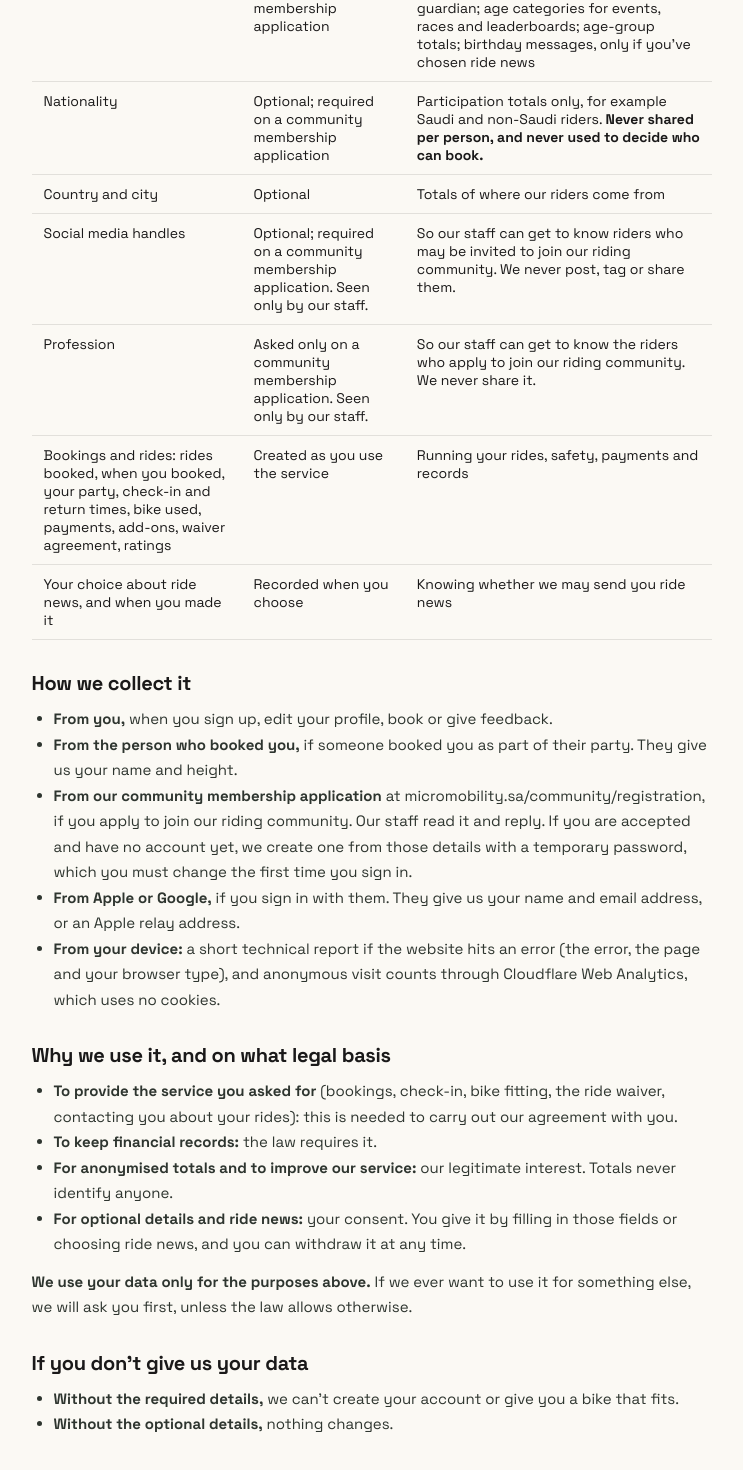
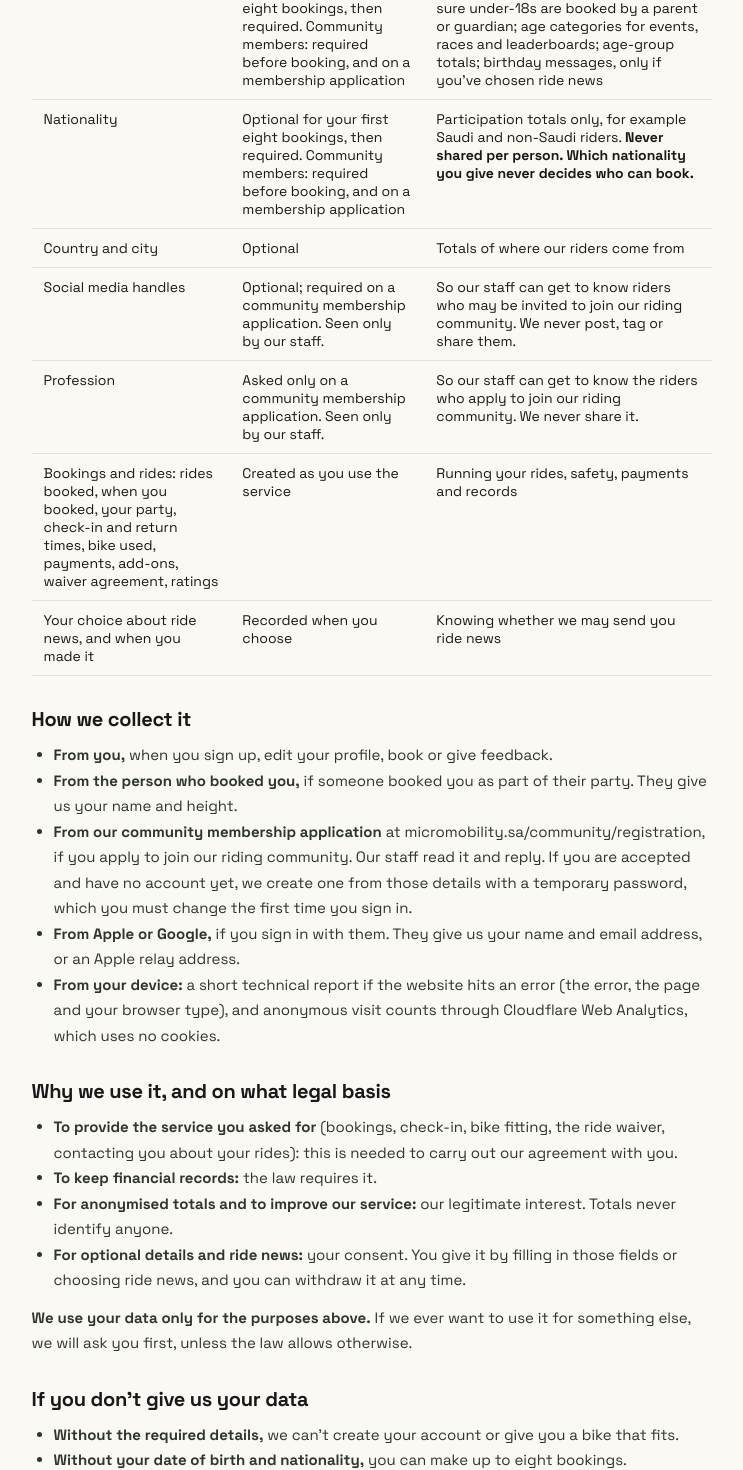
Before and after one commit to ahmadbMM/mm-platform, a Next.js app in the folder apps/web/: page /en/privacy in a window 1280 px wide. Shown: the part 983-2453 px from the top of the page, without its empty margins (58-801 px from the left). Built offline with nearby package versions, Linux system fonts and the light colour scheme; no server answers; the database is empty.

Commit message:
The Privacy Notice says when birth date and nationality are required (synced from the booking app, notice 2026-09-25)

```diff
--- a/apps/web/src/content/privacy-notice.ts
+++ b/apps/web/src/content/privacy-notice.ts
@@ -2,7 +2,7 @@
 // (MicromobilityRentalsSystem app.src.html). Do not edit here: change it in the booking app and
 // run the script again, so the two never disagree.
 export type NoticeBlock = { h?: string; p?: string; ul?: string[]; table?: { head: string[]; rows: string[][] } };
-export const PRIVACY_VERSION = "2026-09-23";
+export const PRIVACY_VERSION = "2026-09-25";
 export const PRIVACY_NOTICE: { en: NoticeBlock[]; ar: NoticeBlock[] } = {
  "en": [
   {
@@ -52,13 +52,13 @@ export const PRIVACY_NOTICE: { en: NoticeBlock[]; ar: NoticeBlock[] } = {
      ],
      [
       "Date of birth",
-      "Optional; required on a community membership application",
+      "Optional for your first eight bookings, then required. Community members: required before booking, and on a membership application",
       "Age rules and safety, including making sure under-18s are booked by a parent or guardian; age categories for events, races and leaderboards; age-group totals; birthday messages, only if you’ve chosen ride news"
      ],
      [
       "Nationality",
-      "Optional; required on a community membership application",
-      "Participation totals only, for example Saudi and non-Saudi riders. <strong>Never shared per person, and never used to decide who can book.</strong>"
+      "Optional for your first eight bookings, then required. Community members: required before booking, and on a membership application",
+      "Participation totals only, for example Saudi and non-Saudi riders. <strong>Never shared per person. Which nationality you give never decides who can book.</strong>"
      ],
      [
       "Country and city",
@@ -120,7 +120,8 @@ export const PRIVACY_NOTICE: { en: NoticeBlock[]; ar: NoticeBlock[] } = {
   {
    "ul": [
     "<strong>Without the required details,</strong> we can’t create your account or give you a bike that fits.",
-    "<strong>Without the optional details,</strong> nothing changes."
+    "<strong>Without your date of birth and nationality,</strong> you can make up to eight bookings. Community members can’t book until they add them.",
+    "<strong>Without the other optional details,</strong> nothing changes."
    ]
   },
   {
@@ -300,13 +301,13 @@ export const PRIVACY_NOTICE: { en: NoticeBlock[]; ar: NoticeBlock[] } = {
      ],
      [
       "تاريخ الميلاد",
-      "اختياري؛ وإلزامي في طلب عضوية المجتمع",
+      "اختياري في أول ثمانية حجوزات، ثم إلزامي. أعضاء المجتمع: إلزامي قبل الحجز وفي طلب العضوية",
       "تطبيق قواعد العمر والسلامة، ومنها التأكد من أن حجز من هم دون 18 عامًا يتم عبر أحد الوالدين أو الولي؛ وفئات الأعمار في الفعاليات والسباقات ولوحات الصدارة؛ وإحصاءات الفئات العمرية؛ ورسائل عيد الميلاد، فقط إذا اخترت أخبار الرحلات"
      ],
      [
       "الجنسية",
-      "اختياري؛ وإلزامي في طلب عضوية المجتمع",
-      "إحصاءات مجمّعة للمشاركة فقط، مثل أعداد الراكبين السعوديين وغير السعوديين. <strong>لا تُشارك على مستوى الأفراد إطلاقًا، ولا تُستخدم لتحديد من يحق له الحجز.</strong>"
+      "اختياري في أول ثمانية حجوزات، ثم إلزامي. أعضاء المجتمع: إلزامي قبل الحجز وفي طلب العضوية",
+      "إحصاءات مجمّعة للمشاركة فقط، مثل أعداد الراكبين السعوديين وغير السعوديين. <strong>لا تُشارك على مستوى الأفراد إطلاقًا، ولا تحدّد الجنسية التي تذكرها من يحق له الحجز.</strong>"
      ],
      [
       "الدولة والمدينة",
@@ -368,7 +369,8 @@ export const PRIVACY_NOTICE: { en: NoticeBlock[]; ar: NoticeBlock[] } = {
   {
    "ul": [
     "<strong>دون البيانات الإلزامية</strong> لا يمكننا إنشاء حسابك أو توفير دراجة بمقاس مناسب لك.",
-    "<strong>دون البيانات الاختيارية</strong> لا يتغيّر شيء."
+    "<strong>دون تاريخ الميلاد والجنسية</strong> يمكنك إجراء ثمانية حجوزات كحد أقصى، ولا يستطيع أعضاء المجتمع الحجز حتى يضيفوهما.",
+    "<strong>دون البيانات الاختيارية الأخرى</strong> لا يتغيّر شيء."
    ]
   },
   {
```
